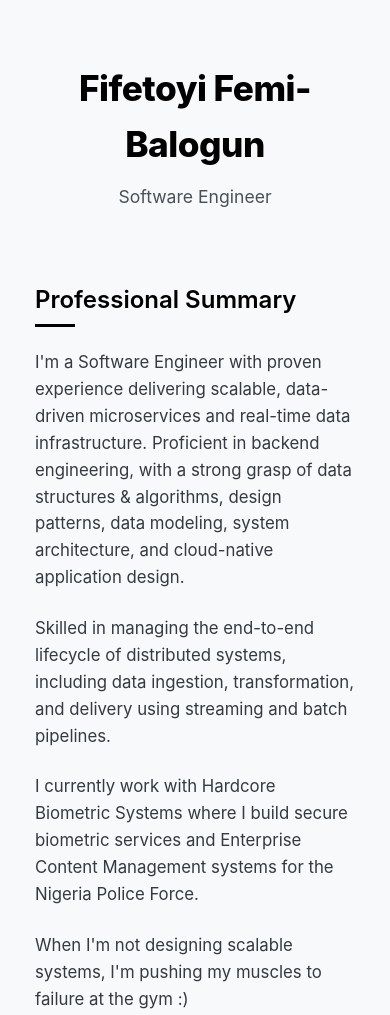
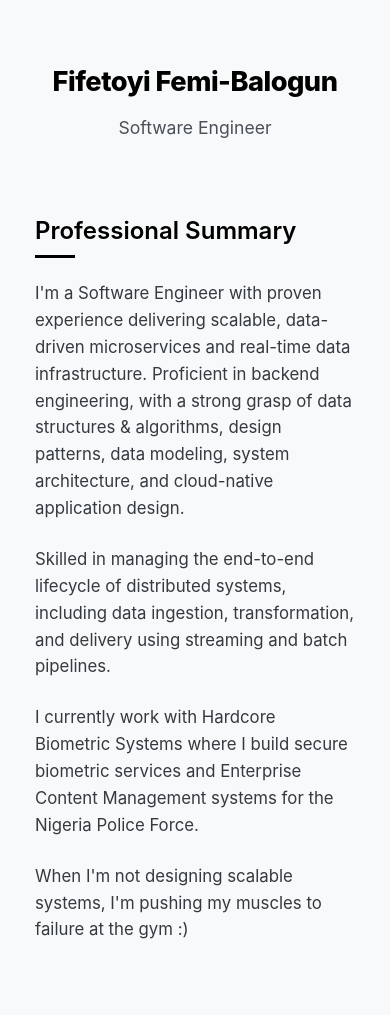
Before and after one commit to Fifetoyi/portfolio, a plain HTML site: page index.html in a window 390 px wide. Shown: the top 1015 px of the page. Drawn offline with Linux system fonts and the light colour scheme.

Commit message:
fix name split on mobile

```diff
--- a/index.html
+++ b/index.html
@@ -172,7 +172,13 @@
             }
 
             .name {
-                font-size: 2.2rem;
+                font-size: 1.7rem;
+                white-space: nowrap;
+                overflow: hidden;
+                text-overflow: ellipsis;
+                padding-right: 0;
+                max-width: 100%;
+                display: block;
             }
 
             .social-icons {
```
